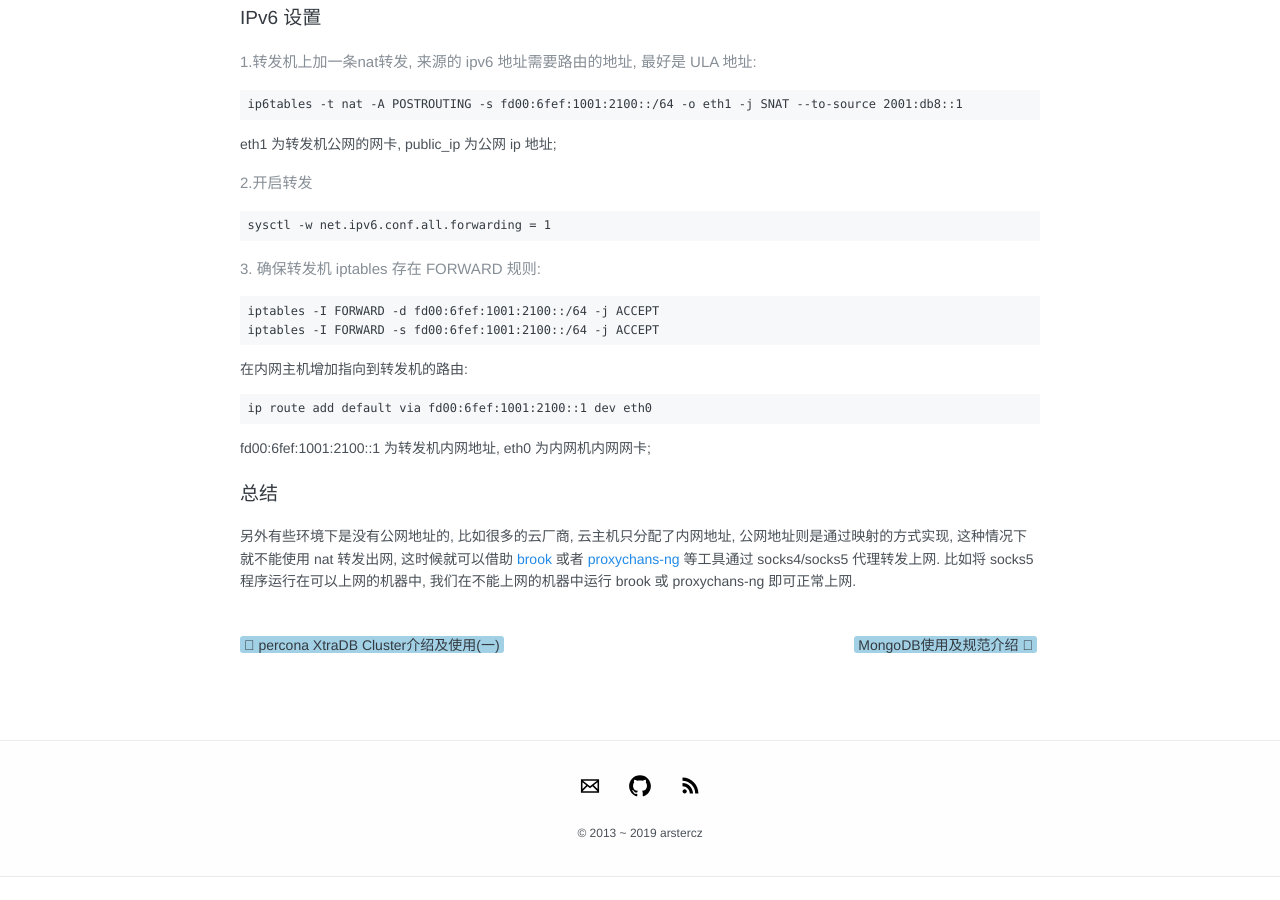
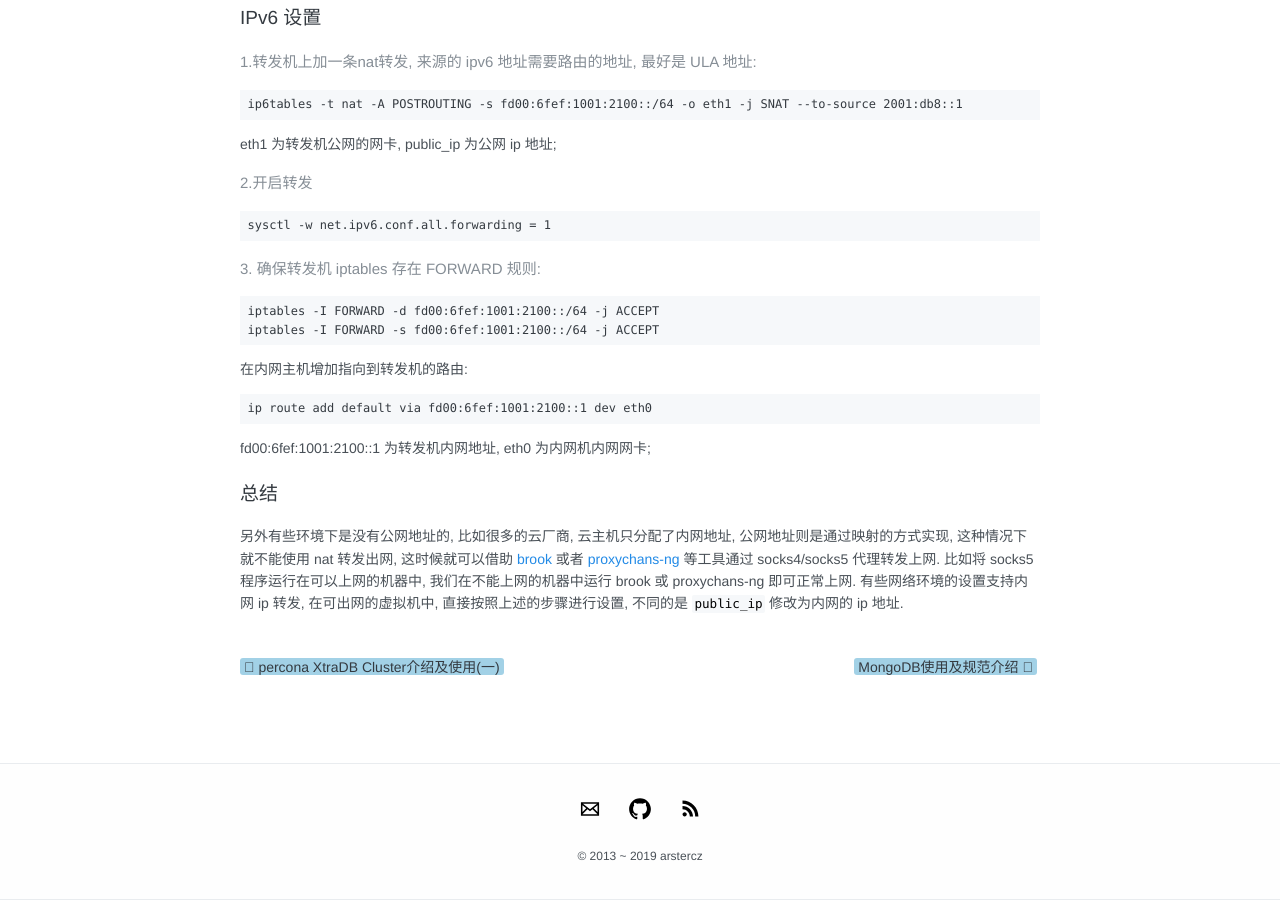
Before and after one commit to arstercz/arstercz.github.io, a Jekyll site: the page built from _posts/2014-07-08-nat%e8%bd%ac%e5%8f%91%e5%87%ba%e7%bd%91.md, in a window 1280 px wide and 900 px high, scrolled down 799 px. Built offline with Jekyll 4.4.1, drawn with Linux system fonts in a browser that asks for light colours; comment, search, counter and statistics services are not loaded; before the commit the page ends 1676 px from its top, so only the background shows below that.

Commit message:
add more method

```diff
--- a/_posts/2014-07-08-nat%e8%bd%ac%e5%8f%91%e5%87%ba%e7%bd%91.md
+++ b/_posts/2014-07-08-nat%e8%bd%ac%e5%8f%91%e5%87%ba%e7%bd%91.md
@@ -83,4 +83,5 @@
 fd00:6fef:1001:2100::1 为转发机内网地址, eth0 为内网机内网网卡;
 
 ## 总结
-另外有些环境下是没有公网地址的, 比如很多的云厂商, 云主机只分配了内网地址, 公网地址则是通过映射的方式实现, 这种情况下就不能使用 nat 转发出网, 这时候就可以借助 [brook](https://github.com/txthinking/brook) 或者 [proxychans-ng](https://github.com/rofl0r/proxychains-ng) 等工具通过 socks4/socks5 代理转发上网. 比如将  socks5 程序运行在可以上网的机器中, 我们在不能上网的机器中运行 brook 或 proxychans-ng 即可正常上网.
+
+另外有些环境下是没有公网地址的, 比如很多的云厂商, 云主机只分配了内网地址, 公网地址则是通过映射的方式实现, 这种情况下就不能使用 nat 转发出网, 这时候就可以借助 [brook](https://github.com/txthinking/brook) 或者 [proxychans-ng](https://github.com/rofl0r/proxychains-ng) 等工具通过 socks4/socks5 代理转发上网. 比如将 socks5 程序运行在可以上网的机器中, 我们在不能上网的机器中运行 brook 或 proxychans-ng 即可正常上网. 有些网络环境的设置支持内网 ip 转发, 在可出网的虚拟机中, 直接按照上述的步骤进行设置, 不同的是 `public_ip` 修改为内网的 ip 地址.
```
